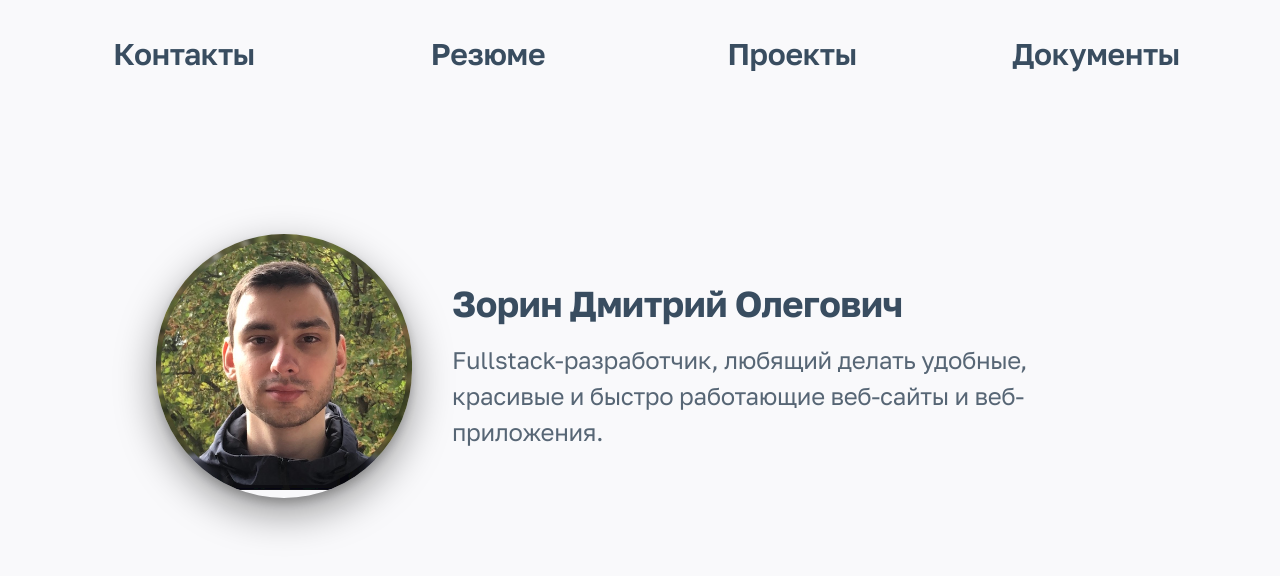
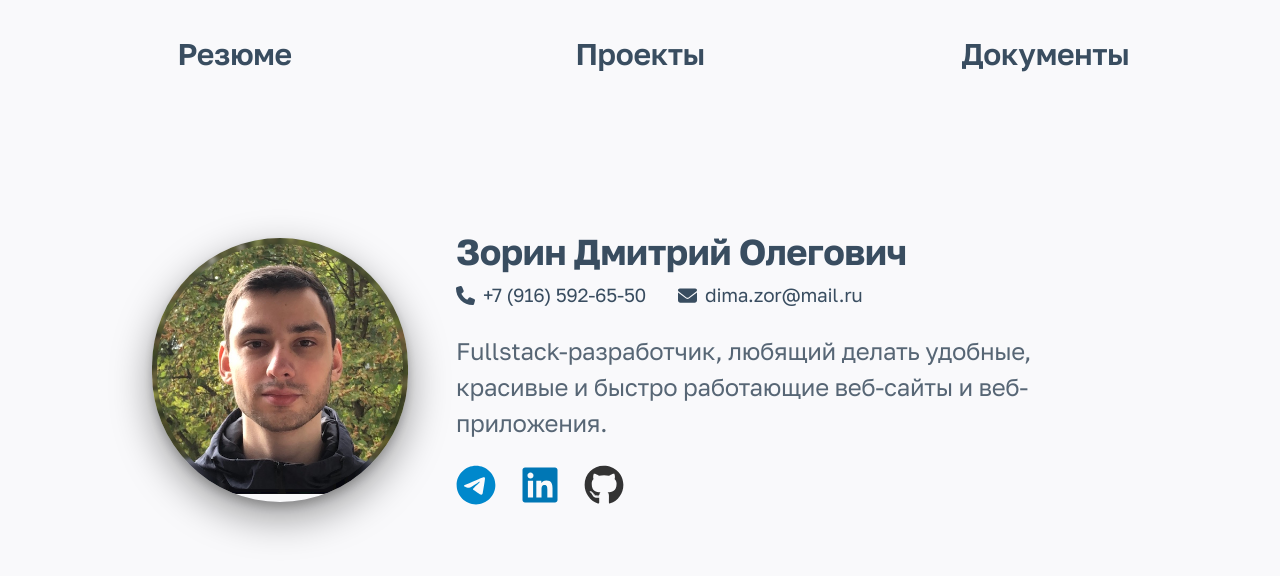
Before and after one commit to Dmitry-Zorin/Portfolio, a Next.js app: page / in a window 1280 px wide. Shown: the top 576 px of the page. Built offline with nearby package versions, Linux system fonts and the light colour scheme.

Commit message:
Add contacts

```diff
--- a/components/motion.tsx
+++ b/components/motion.tsx
@@ -1,6 +1,7 @@
 import {
 	Box,
 	BoxProps,
+	HStack,
 	Link,
 	LinkProps,
 	List,
@@ -14,6 +15,8 @@ export const MotionBox = motion<Omit<BoxProps, 'transition'>>(Box)
 
 export const MotionStack = motion<Omit<StackProps, 'transition'>>(Stack)
 
+export const MotionHStack = motion<Omit<StackProps, 'transition'>>(HStack)
+
 export const MotionLink = motion<Omit<LinkProps, 'transition'>>(Link)
 
 export const MotionList = motion<Omit<ListProps, 'transition'>>(List)
--- a/layout/Layout.tsx
+++ b/layout/Layout.tsx
@@ -21,10 +21,10 @@ export default function Layout({ children }: ContainerProps) {
 			{isHomePage ? (
 				<Navbar />
 			) : (
-				<>
+				<Stack spacing={4}>
 					<AppBar />
 					<Subnav />
-				</>
+				</Stack>
 			)}
 			<Stack as="main" spacing={8} flexGrow={1}>
 				{children}
--- a/layout/Navbar.tsx
+++ b/layout/Navbar.tsx
@@ -4,8 +4,12 @@ import NavbarItem from './NavbarItem'
 export default function Navbar() {
 	return (
 		<nav>
-			<SimpleGrid as={List} columns={{ base: 1, sm: 2, md: 4 }}>
-				<NavbarItem href="/contacts" text="Контакты" />
+			<SimpleGrid
+				as={List}
+				columns={{ base: 1, sm: 3 }}
+				fontSize={{ base: 'xl', sm: '2xl', md: '3xl' }}
+				fontWeight="semibold"
+			>
 				<NavbarItem href="/resume" text="Резюме" />
 				<NavbarItem href="/projects" text="Проекты" />
 				<NavbarItem href="/files" text="Документы" />
--- a/layout/NavbarItem.tsx
+++ b/layout/NavbarItem.tsx
@@ -8,14 +8,12 @@ interface NavbarItemProps extends LinkProps {
 
 export default function NavbarItem({ text, ...props }: NavbarItemProps) {
 	return (
-		<ListItem py={4}>
+		<ListItem py={{ base: 1, sm: 4 }}>
 			<Link
 				display="flex"
 				justifyContent="center"
-				fontSize="3xl"
-				fontWeight="semibold"
 				_hover={{ color: 'primary' }}
-				p={4}
+				p={{ base: 1, sm: 4 }}
 				{...props}
 			>
 				<MotionText text={text} />
--- a/package.json
+++ b/package.json
@@ -14,6 +14,7 @@
 		"@emotion/react": "^11.10.4",
 		"@emotion/styled": "^11.10.4",
 		"@fortawesome/fontawesome-svg-core": "^6.2.0",
+		"@fortawesome/free-brands-svg-icons": "^6.2.0",
 		"@fortawesome/free-solid-svg-icons": "^6.2.0",
 		"@fortawesome/react-fontawesome": "^0.2.0",
 		"@next/bundle-analyzer": "^12.3.1",
--- a/pages/index.tsx
+++ b/pages/index.tsx
@@ -1,5 +1,5 @@
 import Head from 'components/Head'
-import Home from 'views/Home'
+import Home from 'views/home/Home'
 
 export default function HomePage() {
 	return (
--- a/views/Home.tsx
+++ /dev/null
@@ -1,49 +0,0 @@
-import { Box, Heading, Stack, Text } from '@chakra-ui/react'
-import { MotionStack } from 'components/motion'
-import { motion } from 'framer-motion'
-import Avatar from 'layout/Avatar'
-
-const variants = {
-	initial: { x: '100vw' },
-	animate: { x: 0 },
-}
-
-export default function Home() {
-	return (
-		<Stack spacing={0} flexGrow={1}>
-			<Box flexGrow={1} />
-			<Stack
-				as="article"
-				direction={{ base: 'column', lg: 'row' }}
-				justify="center"
-				align="center"
-				m="auto"
-				spacing={10}
-			>
-				<Avatar large />
-				<MotionStack
-					maxW="2xl"
-					spacing={4}
-					textAlign={{ base: 'center', lg: 'left' }}
-					initial="initial"
-					animate="animate"
-					transition={{ staggerChildren: 0.3 }}
-				>
-					<Heading as={motion.h1} variants={variants} flexShrink={0}>
-						Зорин Дмитрий Олегович
-					</Heading>
-					<Text
-						as={motion.p}
-						variants={variants}
-						fontSize="2xl"
-						color="text-secondary"
-					>
-						Fullstack-разработчик, любящий делать удобные, красивые и быстро
-						работающие веб-сайты и веб-приложения.
-					</Text>
-				</MotionStack>
-			</Stack>
-			<Box flexGrow={2} />
-		</Stack>
-	)
-}
--- /dev/null
+++ b/views/home/Home.tsx
@@ -0,0 +1,82 @@
+import { Box, Heading, HStack, Link, Stack, Text } from '@chakra-ui/react'
+import { faEnvelope, faPhone } from '@fortawesome/free-solid-svg-icons'
+import Icon from 'components/Icon'
+import { MotionBox, MotionStack } from 'components/motion'
+import { motion } from 'framer-motion'
+import Avatar from 'layout/Avatar'
+import Socials from './Socials'
+
+const variants = {
+	initial: { x: '100vw' },
+	animate: { x: 0 },
+}
+
+export default function Home() {
+	return (
+		<Stack spacing={0} flexGrow={1}>
+			<Box flexGrow={1} />
+			<Stack
+				as="article"
+				direction={{ base: 'column', lg: 'row' }}
+				justify="center"
+				align="center"
+				m="auto"
+				spacing={{ base: 8, lg: 12 }}
+			>
+				<Avatar large />
+				<MotionStack
+					maxW="2xl"
+					spacing={6}
+					textAlign={{ base: 'center', lg: 'left' }}
+					initial="initial"
+					animate="animate"
+					transition={{ staggerChildren: 0.25 }}
+				>
+					<MotionStack variants={variants}>
+						<Heading
+							as="h1"
+							fontSize={{ base: '2xl', sm: '3xl', md: '4xl' }}
+							flexShrink={0}
+						>
+							Зорин Дмитрий Олегович
+						</Heading>
+						<Stack
+							spacing={{ base: 2, md: 8 }}
+							direction={{ base: 'column', md: 'row' }}
+							justify={{ base: 'center', lg: 'flex-start' }}
+							align="center"
+						>
+							<HStack>
+								<Icon icon={faPhone} />
+								<Text>+7 (916) 592-65-50</Text>
+							</HStack>
+							<HStack>
+								<Icon icon={faEnvelope} />
+								<Link
+									href="mailto:dima.zor@mail.ru"
+									target="_blank"
+									_hover={{ color: 'primary' }}
+								>
+									dima.zor@mail.ru
+								</Link>
+							</HStack>
+						</Stack>
+					</MotionStack>
+					<Text
+						as={motion.p}
+						variants={variants}
+						fontSize={{ base: 'xl', md: '2xl' }}
+						color="text-secondary"
+					>
+						Fullstack-разработчик, любящий делать удобные, красивые и быстро
+						работающие веб-сайты и веб-приложения.
+					</Text>
+					<MotionBox variants={variants}>
+						<Socials />
+					</MotionBox>
+				</MotionStack>
+			</Stack>
+			<Box flexGrow={2} />
+		</Stack>
+	)
+}
--- /dev/null
+++ b/views/home/SocialLink.tsx
@@ -0,0 +1,23 @@
+import { Link } from '@chakra-ui/react'
+import { IconProp } from '@fortawesome/fontawesome-svg-core'
+import Icon from 'components/Icon'
+
+interface SocialLinkProps {
+	icon: IconProp
+	color?: string
+	href: string
+	text: string
+}
+
+export default function SocialLink({
+	icon,
+	color,
+	href,
+	text,
+}: SocialLinkProps) {
+	return (
+		<Link href={href} target="_blank" _hover={{ color: 'primary' }}>
+			<Icon icon={icon} color={color} boxSize={10} />
+		</Link>
+	)
+}
--- /dev/null
+++ b/views/home/Socials.tsx
@@ -0,0 +1,32 @@
+import { HStack } from '@chakra-ui/react'
+import {
+	faGithub,
+	faLinkedin,
+	faTelegram,
+} from '@fortawesome/free-brands-svg-icons'
+import SocialLink from './SocialLink'
+
+export default function Socials() {
+	return (
+		<HStack spacing={6} justify={{ base: 'center', lg: 'flex-start' }}>
+			<SocialLink
+				icon={faTelegram}
+				color="telegram.500"
+				href="https://t.me/dimazor"
+				text="@dimazor"
+			/>
+			<SocialLink
+				icon={faLinkedin}
+				color="linkedin.700"
+				href="https://linkedin.com/in/dimazorin"
+				text="dimazorin"
+			/>
+			<SocialLink
+				icon={faGithub}
+				color="#333"
+				href="https://github.com/Dmitry-Zorin"
+				text="Dmitry-Zorin"
+			/>
+		</HStack>
+	)
+}
```
Also changed, not shown: pages/contacts.tsx (deleted, +0 -11 lines), 1 other file (tests, documents, lock files or other folders).
